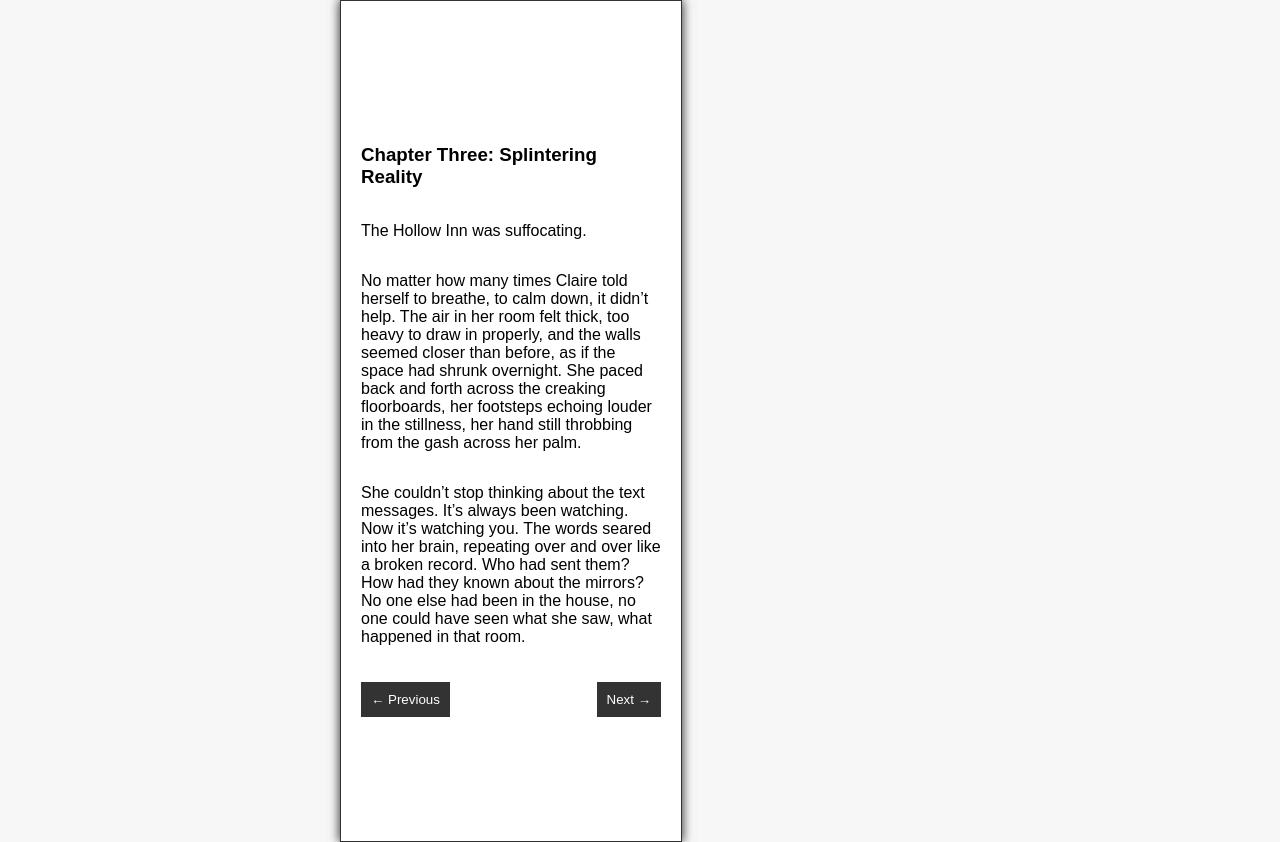
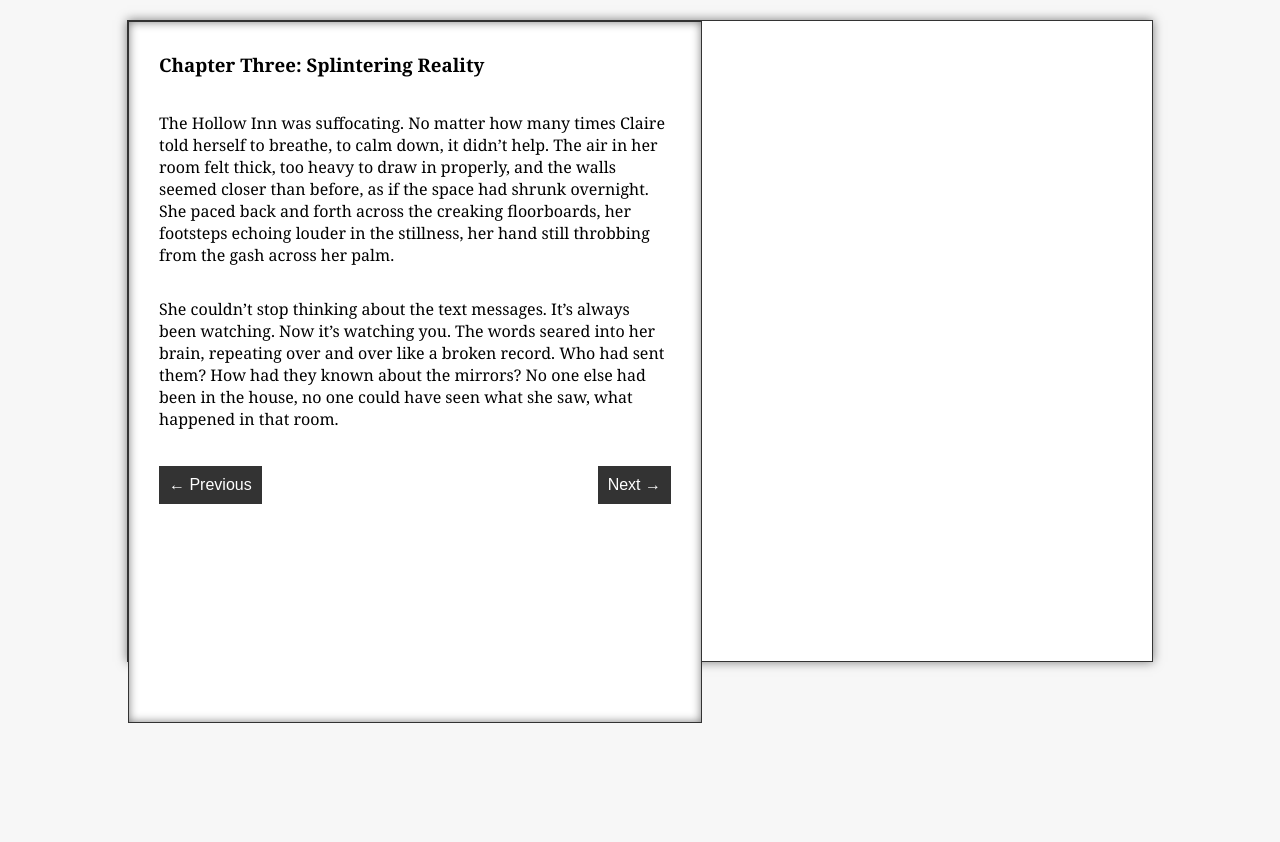
Before and after one commit to Cloudzisbot/Behind-the-glass, a plain HTML site: page index.html in a window 1280 px wide. After the commit the page ends 800 px from the top, so only its background shows below. Drawn offline with Linux system fonts and the light colour scheme.

Commit message:
Update index.html

```diff
--- a/index.html
+++ b/index.html
@@ -6,17 +6,20 @@
     <title>Behind the Glass</title>
     <style>
         body {
-            font-family: Arial, sans-serif;
+            font-family: 'Georgia', serif;
             background-color: #f7f7f7;
             margin: 0;
             padding: 0;
         }
         .book-container {
-            width: 600px;
-            height: 800px;
-            margin: auto;
+            width: 80%;
+            height: 80vh;
+            margin: 20px auto;
             position: relative;
             perspective: 1500px;
+            border: 1px solid #333;
+            background-color: #fff;
+            box-shadow: 0 0 10px rgba(0, 0, 0, 0.5);
         }
         .book {
             width: 100%;
@@ -31,21 +34,24 @@
             width: 50%;
             height: 100%;
             background-color: #fff;
-            box-shadow: 0 0 10px rgba(0, 0, 0, 0.5);
+            box-shadow: inset 0 0 10px rgba(0, 0, 0, 0.5);
             border: 1px solid #333;
             position: absolute;
             backface-visibility: hidden;
-            padding: 20px;
+            padding: 30px;
             overflow-y: auto;
             display: flex;
             flex-direction: column;
-            justify-content: center;
+            justify-content: start;
         }
         .page:nth-child(1) {
             transform: rotateY(0deg);
         }
         .page:nth-child(2) {
             transform: rotateY(180deg);
+        }
+        h3 {
+            margin-top: 0;
         }
         .navigation {
             display: flex;
@@ -58,6 +64,7 @@
             background-color: #333;
             color: white;
             cursor: pointer;
+            font-size: 16px;
         }
     </style>
 </head>
@@ -123,14 +130,10 @@
             </div>
 
             <!-- Continue adding pages for each chapter -->
-            <!-- Example for another chapter -->
             <div class="page" id="page3">
                 <h3>Chapter Three: Splintering Reality</h3>
                 <p>
-                    The Hollow Inn was suffocating.
-                </p>
-                <p>
-                    No matter how many times Claire told herself to breathe, to calm down, it didn’t help. The air in her room felt thick, too heavy to draw in properly, and the walls seemed closer than before, as if the space had shrunk overnight. She paced back and forth across the creaking floorboards, her footsteps echoing louder in the stillness, her hand still throbbing from the gash across her palm.
+                    The Hollow Inn was suffocating. No matter how many times Claire told herself to breathe, to calm down, it didn’t help. The air in her room felt thick, too heavy to draw in properly, and the walls seemed closer than before, as if the space had shrunk overnight. She paced back and forth across the creaking floorboards, her footsteps echoing louder in the stillness, her hand still throbbing from the gash across her palm.
                 </p>
                 <p>
                     She couldn’t stop thinking about the text messages. It’s always been watching. Now it’s watching you. The words seared into her brain, repeating over and over like a broken record. Who had sent them? How had they known about the mirrors? No one else had been in the house, no one could have seen what she saw, what happened in that room.
@@ -142,7 +145,6 @@
             </div>
 
             <!-- Add more chapters as needed -->
-            <!-- Make sure to follow the structure of the above page for each new chapter -->
         </div>
     </div>
 
```
